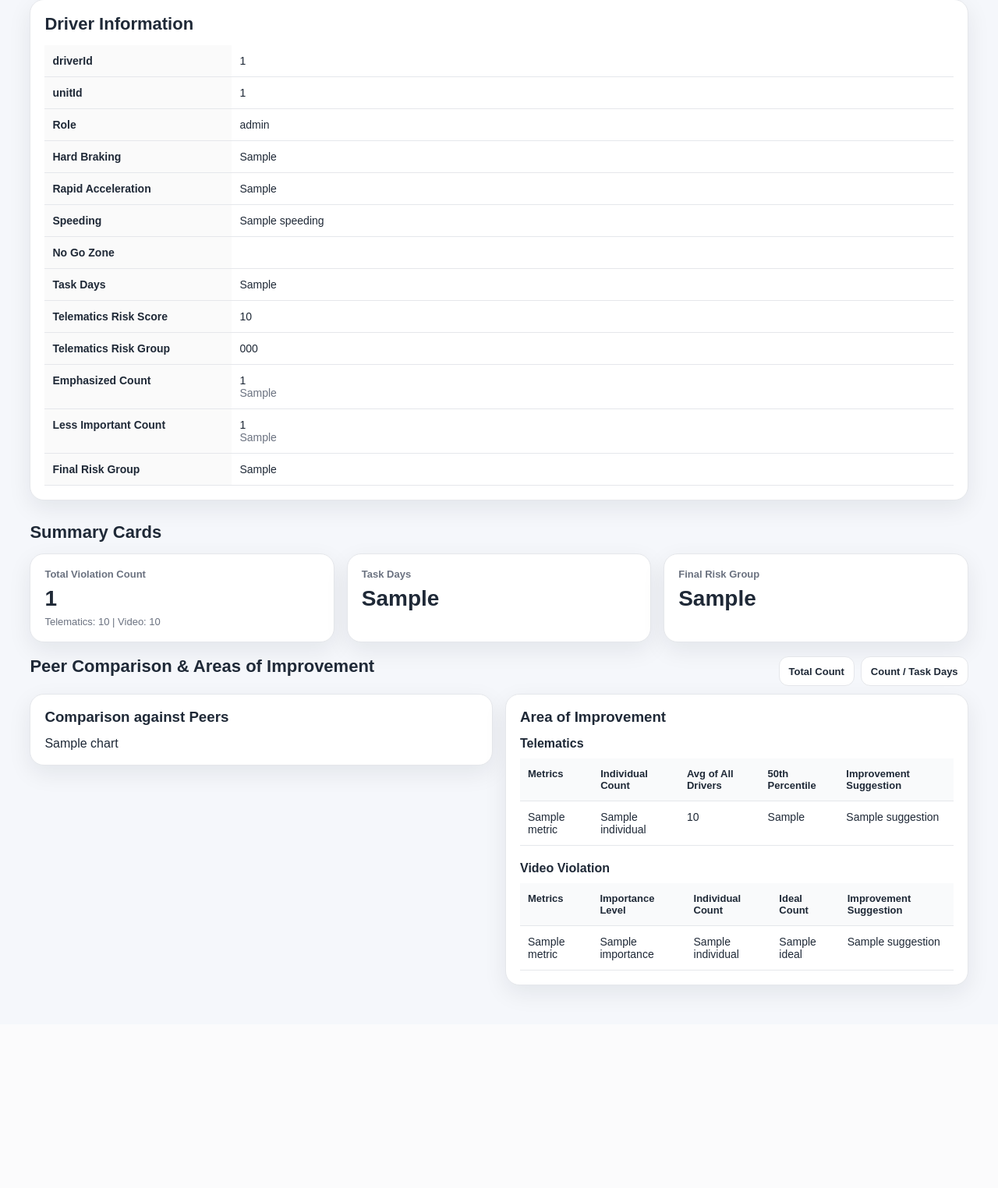
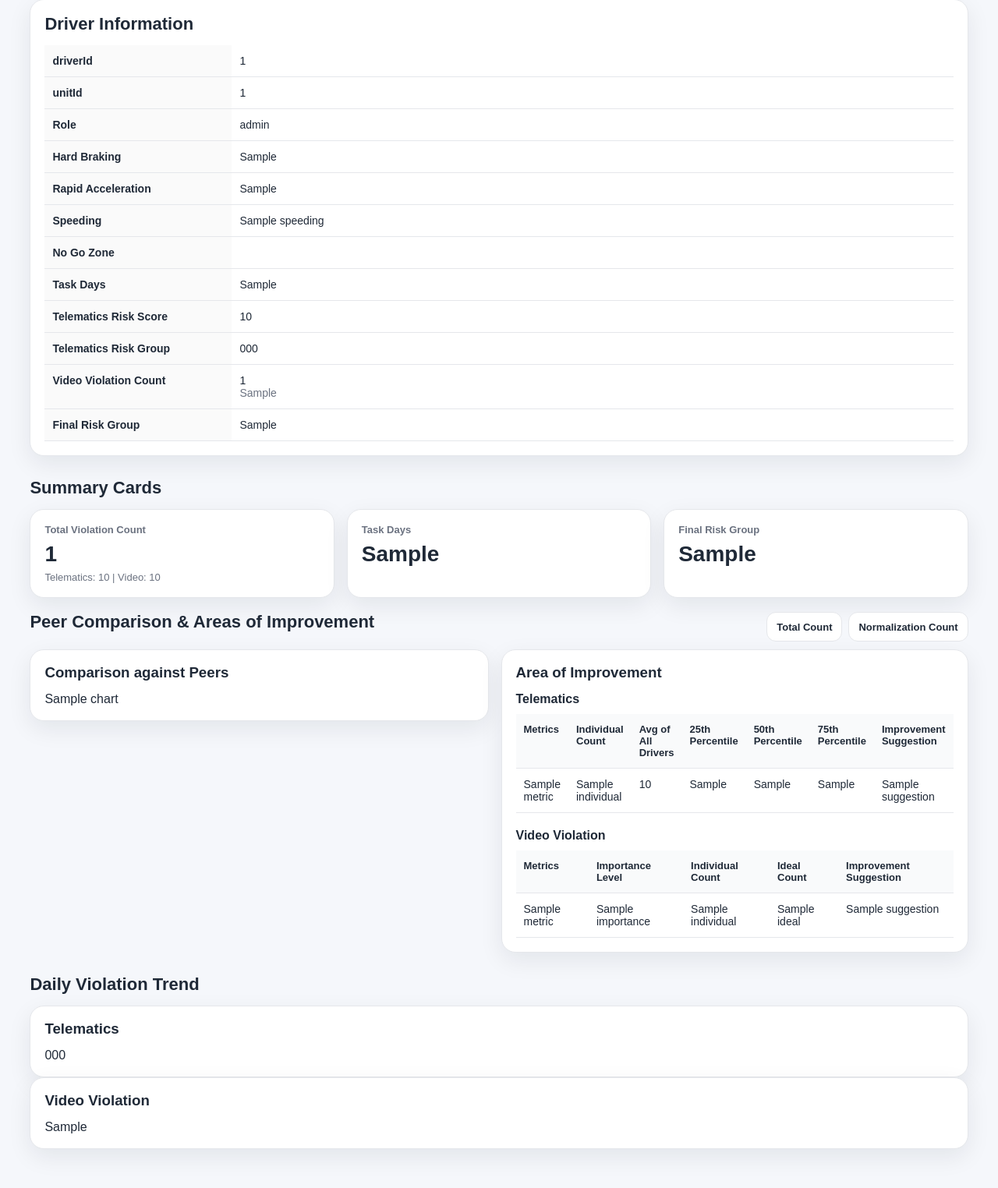
Before and after one commit to Carol-deng/driver-profiling-app, a Flask app: template templates/driver_report.html in a window 1280 px wide. Shown: the part 100-1624 px from the top of the page at 78% size. Before the commit the page ends 1380 px from the top, so only its background shows below. Run offline with Flask 3, Linux system fonts and the light colour scheme; the template is opened without the code that fills it: most values are stand-ins (such as "Sample title", 1, 10 or a date in 2020).

Commit message:
add some function

```diff
--- a/app.py
+++ b/app.py
@@ -11,7 +11,7 @@ from flask import Flask, abort, render_template, request
 
 app = Flask(__name__)
 
-OUTPUT_CSV_PATH = Path("phase3_proposal1_AdditionalRules_final_riskprofile_16 Mar 2026.csv")
+OUTPUT_CSV_PATH = Path("phase3_proposal1_AdditionalRules_final_riskprofile_14 Apr 2026.csv")
 DAILY_COUNT_CSV_PATH = Path("daily_track_count_cleaned.csv")
 APP_TITLE = "SAF Driver Profiling - Strides Digital"
 
@@ -21,9 +21,9 @@ RISK_RANK_MAP = {"High Risk": 0, "Medium Risk": 1, "Low Risk": 2}
 FINAL_RISK_COL = "final_model_grp"
 ORIGINAL_RISK_COL = "model_grp_bef12"
 WEEK_COL = "weekNo"
-YEAR_COL = "yearNo"
-MONTH_COL = "monthNo"
-QUARTER_COL = "quarterNo"
+# YEAR_COL = "yearNo"
+# MONTH_COL = "monthNo"
+# QUARTER_COL = "quarterNo"
 DRIVER_COL = "driverId"
 SCORE_COL = "model_risk_score"
 TASK_DAYS_COL = "task_days"
@@ -76,9 +76,9 @@ def load_output_data(csv_path: Path) -> pd.DataFrame:
 
     required_cols = [
         WEEK_COL,
-        YEAR_COL,
-        MONTH_COL,
-        QUARTER_COL,
+        # YEAR_COL,
+        # MONTH_COL,
+        # QUARTER_COL,
         DRIVER_COL,
         FINAL_RISK_COL,
         ORIGINAL_RISK_COL,
@@ -115,9 +115,9 @@ def load_output_data(csv_path: Path) -> pd.DataFrame:
         df[col] = pd.to_numeric(df[col], errors="coerce").fillna(0)
 
     df[WEEK_COL] = df[WEEK_COL].astype(str)
-    df[YEAR_COL] = df[YEAR_COL].astype(int)
-    df[MONTH_COL] = df[MONTH_COL].astype(int)
-    df[QUARTER_COL] = df[QUARTER_COL].astype(int)
+    # df[YEAR_COL] = df[YEAR_COL].astype(int)
+    # df[MONTH_COL] = df[MONTH_COL].astype(int)
+    # df[QUARTER_COL] = df[QUARTER_COL].astype(int)
     # df[FINAL_RISK_COL] = normalize_risk_group(df[FINAL_RISK_COL])
     # df[ORIGINAL_RISK_COL] = normalize_risk_group(df[ORIGINAL_RISK_COL])
     df[ORIGINAL_RISK_FLAG_COL] = normalize_bool(df[ORIGINAL_RISK_FLAG_COL])
@@ -173,13 +173,8 @@ def normalize_bool(series: pd.Series) -> pd.Series:
 #     }
 #     return s.replace(replace_map)
 
-def get_period_options(df: pd.DataFrame) -> Dict[str, List[Any]]:
-    return {
-        "years": sorted(df[YEAR_COL].dropna().astype(int).unique().tolist()),
-        "quarters": sorted(df[QUARTER_COL].dropna().astype(int).unique().tolist()),
-        "months": sorted(df[MONTH_COL].dropna().astype(int).unique().tolist()),
-        "weeks": sorted(df[WEEK_COL].dropna().astype(str).unique().tolist()),
-    }
+def get_week_options(df: pd.DataFrame) -> list[str]:
+    return sorted(df[WEEK_COL].dropna().astype(str).unique().tolist())
 
 
 def pct_str(n: int, total: int) -> str:
@@ -188,28 +183,8 @@ def pct_str(n: int, total: int) -> str:
     return f"{n / total:.1%}"
 
 
-def filter_by_period(
-    df: pd.DataFrame,
-    year_value: str,
-    quarter_value: str,
-    month_value: str,
-    week_value: str,
-) -> pd.DataFrame:
-    filtered = df.copy()
-
-    if year_value != "All":
-        filtered = filtered[filtered[YEAR_COL] == int(year_value)]
-
-    if quarter_value != "All":
-        filtered = filtered[filtered[QUARTER_COL] == int(quarter_value)]
-
-    if month_value != "All":
-        filtered = filtered[filtered[MONTH_COL] == int(month_value)]
-
-    if week_value != "All":
-        filtered = filtered[filtered[WEEK_COL] == str(week_value)]
-
-    return filtered
+def filter_week(df: pd.DataFrame, week_value: str) -> pd.DataFrame:
+    return df.loc[df[WEEK_COL].astype(str) == str(week_value)].copy()
 
 # def filter_year(df: pd.DataFrame, year_value: str) -> pd.DataFrame:
 #     return df.loc[df[YEAR_COL] == str(year_value)].copy()
@@ -469,9 +444,9 @@ def format_video_breakdown_html(row: pd.Series, cols: List[str]) -> str:
     return "<br>".join(parts) if parts else "-"
 
 
-def get_driver_row(df: pd.DataFrame, driver_id: str, period: str) -> pd.Series:
-    df_period = filter_by_period(df, period)
-    matched = df_period[df_period[DRIVER_COL].astype(str) == str(driver_id)]
+def get_driver_row(df: pd.DataFrame, driver_id: str, week: str) -> pd.Series:
+    df_week = filter_week(df, week)
+    matched = df_week[df_week[DRIVER_COL].astype(str) == str(driver_id)]
     if matched.empty:
         abort(404, f"No record found for driverId={driver_id} in week={week}")
     return matched.iloc[0]
@@ -537,9 +512,22 @@ def get_telematics_suggestion(value: float, mean_val: float, p50: float, mode: s
 
     if value < baseline:
         return "Acceptable. You are doing well and should keep this performance."
+
     if value <= mild_threshold:
         return "Slight adjustment recommended next month."
-    return "There is significant room for improvement."
+
+    reduction_needed = max(0, int(value - mean_val))
+
+    if mode == "unit":
+        return (
+            "There is significant room for improvement. "
+            f"You should decrease violation count per task by about {reduction_needed} for better performance."
+        )
+
+    return (
+        "There is significant room for improvement. "
+        f"You should decrease how many violation counts by about {reduction_needed} for better performance."
+    )
 
 
 def build_telematics_improvement_table(df_week: pd.DataFrame, driver_row: pd.Series, mode: str) -> List[Dict[str, Any]]:
@@ -583,26 +571,141 @@ def build_video_improvement_table(driver_row: pd.Series) -> List[Dict[str, Any]]
             )
     return rows
 
+# Individual Trend Line Chart
+def load_daily_count_data(csv_path: Path) -> pd.DataFrame:
+    if not csv_path.exists():
+        raise FileNotFoundError(
+            f"CSV file not found: {csv_path.resolve()}\n"
+            f"Please place the file in the same folder as app.py, or update DAILY_COUNT_CSV_PATH."
+        )
+
+    df = pd.read_csv(csv_path)
+
+    required_cols = [
+        DRIVER_COL,
+        "date",
+        WEEK_COL,
+        *VIOLATION_COLS,
+        *VIDEO_VIOLATIONS,
+    ]
+    missing = [col for col in required_cols if col not in df.columns]
+    if missing:
+        raise ValueError(f"Missing required columns in daily count CSV: {missing}")
+
+    df["date"] = pd.to_datetime(df["date"], errors="coerce")
+    df[WEEK_COL] = df[WEEK_COL].astype(str)
+
+    numeric_cols = [*VIOLATION_COLS, *VIDEO_VIOLATIONS]
+    for col in numeric_cols:
+        df[col] = pd.to_numeric(df[col], errors="coerce").fillna(0)
+
+    return df
+
+def build_driver_daily_trend_charts(
+    daily_df: pd.DataFrame,
+    driver_id: str,
+    week_value: str,
+) -> Tuple[str, str]:
+    driver_daily = daily_df[
+        (daily_df[DRIVER_COL].astype(str) == str(driver_id)) &
+        (daily_df[WEEK_COL] == str(week_value))
+    ].copy()
+
+    if driver_daily.empty:
+        empty_dates = pd.date_range("2026-01-01", periods=7, freq="D")
+
+        telematics_df = pd.DataFrame({"date": empty_dates})
+        for col in VIOLATION_COLS:
+            telematics_df[col] = 0
+
+        video_df = pd.DataFrame({"date": empty_dates})
+        for col in VIDEO_VIOLATIONS:
+            video_df[col] = 0
+    else:
+        week_start = driver_daily["date"].min().normalize()
+        full_dates = pd.date_range(week_start, periods=7, freq="D")
+
+        telematics_raw = (
+            driver_daily[["date", *VIOLATION_COLS]]
+            .groupby("date", as_index=False)
+            .sum()
+        )
+
+        video_raw = (
+            driver_daily[["date", *VIDEO_VIOLATIONS]]
+            .groupby("date", as_index=False)
+            .sum()
+        )
+
+        telematics_df = pd.DataFrame({"date": full_dates})
+        telematics_df = telematics_df.merge(telematics_raw, on="date", how="left").fillna(0)
+
+        video_df = pd.DataFrame({"date": full_dates})
+        video_df = video_df.merge(video_raw, on="date", how="left").fillna(0)
+
+    telematics_fig = go.Figure()
+    for col in VIOLATION_COLS:
+        telematics_fig.add_trace(
+            go.Scatter(
+                x=telematics_df["date"],
+                y=telematics_df[col],
+                mode="lines+markers",
+                name=VIOLATION_LABELS[col],
+            )
+        )
+    telematics_fig.update_layout(
+        title="Daily Telematics Violation Trend",
+        xaxis_title="Date",
+        yaxis_title="Violation Count",
+        margin=dict(l=10, r=10, t=40, b=20),
+        height=360,
+        xaxis=dict(
+        tickformat="%b %d\n%a"
+        )
+    )
+
+    video_fig = go.Figure()
+    for col in VIDEO_VIOLATIONS:
+        video_fig.add_trace(
+            go.Scatter(
+                x=video_df["date"],
+                y=video_df[col],
+                mode="lines+markers",
+                name=col,
+            )
+        )
+    video_fig.update_layout(
+        title="Daily Video Violation Trend",
+        xaxis_title="Date",
+        yaxis_title="Violation Count",
+        margin=dict(l=10, r=10, t=40, b=20),
+        height=420,
+        xaxis=dict(
+        tickformat="%b %d\n%a"
+        )
+    )
+
+    return (
+        telematics_fig.to_html(full_html=False, include_plotlyjs="cdn", config={"displayModeBar": False}),
+        video_fig.to_html(full_html=False, include_plotlyjs=False, config={"displayModeBar": False}),
+    )
 
 @app.route("/")
 def home():
     df = load_output_data(OUTPUT_CSV_PATH)
-    period_options = get_period_options(df)
-    if not period_options:
+    week_options = get_week_options(df)
+    if not week_options:
         return "No valid weekNo found in dataset."
 
-    selected_year = request.args.get("year", "All")
-    selected_quarter = request.args.get("quarter", "All")
-    selected_month = request.args.get("month", "All")
-    selected_week = request.args.get("week", "All")
+    # selected_year = request.args.get("year", "All")
+    # selected_quarter = request.args.get("quarter", "All")
+    # selected_month = request.args.get("month", "All")
+    selected_week = request.args.get("week", week_options[-1])
 
-    if (
-    selected_year == "All"
-    and selected_quarter == "All"
-    and selected_month == "All"
-    and selected_week == "All"
-    ):
-        selected_week = period_options["weeks"][-1] if period_options["weeks"] else "All"
+    if selected_week not in week_options:
+        selected_week = week_options[-1]
+
+    df_week = filter_week(df, selected_week)
     # selected_week = request.args.get("week", week_options[-1])
     # if selected_week not in week_options:
     #     selected_week = week_options[-1]
@@ -627,27 +730,27 @@ def home():
     if peer_mode not in {"total", "unit"}:
         peer_mode = "total"
 
-    df_period = filter_by_period(
-        df=df,
-        year_value=selected_year,
-        quarter_value=selected_quarter,
-        month_value=selected_month,
-        week_value=selected_week,
-    )
-    overview_metrics = calc_risk_metrics(df_period, FINAL_RISK_COL)
+    # df_period = filter_by_period(
+    #     df=df,
+    #     year_value=selected_year,
+    #     quarter_value=selected_quarter,
+    #     month_value=selected_month,
+    #     week_value=selected_week,
+    # )
+    overview_metrics = calc_risk_metrics(df_week, FINAL_RISK_COL)
 
     # tm_df_week = df_week[df_week[ORIGINAL_RISK_FLAG_COL] == True].copy()
     # tm_metrics = calc_risk_metrics(tm_df_week, ORIGINAL_RISK_COL)
 
-    prev_week = get_previous_week(period_options, selected_week)
+    prev_week = get_previous_week(week_options, selected_week)
     comparison_available = prev_week is not None
     comparison_items = []
     if comparison_available:
-        df_prev = filter_by_period(df, prev_week)
-        comparison_items = calc_week_comparison(df_period, df_prev)
+        df_prev = filter_week(df, prev_week)
+        comparison_items = calc_week_comparison(df_week, df_prev)
 
     filtered_risk_df = apply_risk_filters(
-        df_week=df_period,
+        df_week=df_week,
         final_risk_filter=final_risk_filter,
         original_risk_filter=original_risk_filter,
         video_filter=video_filter,
@@ -658,16 +761,16 @@ def home():
     return render_template(
         "index.html",
         app_title=APP_TITLE,
-        week_options=period_options,
+        week_options=week_options,
         selected_week=selected_week,
         # show_tm_flag=show_tm_flag,
         avg_mode=avg_mode,
         # tm_mode=tm_mode,
         overview_metrics=overview_metrics,
         # tm_metrics=tm_metrics,
-        pie_chart=make_pie_chart(df_period),
-        avg_violation_chart=make_avg_violation_chart(df_period, avg_mode),
-        importance_chart=make_importance_chart(df_period),
+        pie_chart=make_pie_chart(df_week),
+        avg_violation_chart=make_avg_violation_chart(df_week, avg_mode),
+        importance_chart=make_importance_chart(df_week),
         comparison_available=comparison_available,
         comparison_items=comparison_items,
         # score_histogram=make_score_histogram(tm_df_week),
@@ -685,37 +788,29 @@ def home():
 @app.route("/driver/<driver_id>")
 def driver_report(driver_id: str):
     df = load_output_data(OUTPUT_CSV_PATH)
-    period_options = get_period_options(df)
-    if not period_options:
+    daily_df = load_daily_count_data(DAILY_COUNT_CSV_PATH)
+    week_options = get_week_options(df)
+    if not week_options:
         return "No valid weekNo found in dataset."
 
-    selected_year = request.args.get("year", "All")
-    selected_quarter = request.args.get("quarter", "All")
-    selected_month = request.args.get("month", "All")
-    selected_week = request.args.get("week", "All")
+    selected_week = request.args.get("week", week_options[-1])
 
-    if (
-    selected_year == "All"
-    and selected_quarter == "All"
-    and selected_month == "All"
-    and selected_week == "All"
-    ):
-        selected_week = period_options["weeks"][-1] if period_options["weeks"] else "All"
+    if selected_week not in week_options:
+        selected_week = week_options[-1]
 
     peer_mode = request.args.get("peer_mode", "total")
     if peer_mode not in {"total", "unit"}:
         peer_mode = "total"
 
-    df_period = filter_by_period(
-        df=df,
-        year_value=selected_year,
-        quarter_value=selected_quarter,
-        month_value=selected_month,
-        week_value=selected_week
-    )
+    df_week = filter_week(df, selected_week)
 
     # df_week = filter_by_period(df, selected_week)
     driver_row = get_driver_row(df, driver_id, selected_week)
+    daily_telematics_chart, daily_video_chart = build_driver_daily_trend_charts(
+    daily_df=daily_df,
+    driver_id=driver_id,
+    week_value=selected_week,
+    )
 
     telematics_total = int(sum(driver_row.get(col, 0) for col in VIOLATION_COLS))
     video_total = int(driver_row.get(VIDEO_TOTAL_COL, 0))
@@ -758,6 +853,8 @@ def driver_report(driver_id: str):
         telematics_improvement_rows=telematics_improvement_rows,
         video_improvement_rows=video_improvement_rows,
         driver_id=driver_id,
+        daily_telematics_chart=daily_telematics_chart,
+        daily_video_chart=daily_video_chart,
     )
 
 
--- a/templates/driver_report.html
+++ b/templates/driver_report.html
@@ -211,20 +211,11 @@
                         <tr><td>Telematics Risk Score</td><td>{{ weekly_info.telematics_score }}</td></tr>
                         <tr><td>Telematics Risk Group</td><td>{{ weekly_info.telematics_group }}</td></tr>
                         <tr>
-                            <td>Emphasized Count</td>
+                            <td>Video Violation Count</td>
                             <td>
-                                {{ weekly_info.emphasized_count }}
-                                {% if weekly_info.emphasized_count > 0 %}
-                                    <br><span class="muted">{{ weekly_info.emphasized_breakdown|safe }}</span>
-                                {% endif %}
-                            </td>
-                        </tr>
-                        <tr>
-                            <td>Less Important Count</td>
-                            <td>
-                                {{ weekly_info.less_important_count }}
-                                {% if weekly_info.less_important_count > 0 %}
-                                    <br><span class="muted">{{ weekly_info.less_important_breakdown|safe }}</span>
+                                {{ weekly_info.video_violation_count }}
+                                {% if weekly_info.video_violation_count > 0 %}
+                                    <br><span class="muted">{{ weekly_info.video_breakdown|safe }}</span>
                                 {% endif %}
                             </td>
                         </tr>
@@ -255,7 +246,7 @@
             <h2 class="section-title" style="margin:0;">Peer Comparison & Areas of Improvement</h2>
             <div class="toggle-group">
                 <a class="{% if peer_mode == 'total' %}active{% endif %}" href="/driver/{{ driver_id }}?week={{ selected_week }}&peer_mode=total">Total Count</a>
-                <a class="{% if peer_mode == 'unit' %}active{% endif %}" href="/driver/{{ driver_id }}?week={{ selected_week }}&peer_mode=unit">Count / Task Days</a>
+                <a class="{% if peer_mode == 'unit' %}active{% endif %}" href="/driver/{{ driver_id }}?week={{ selected_week }}&peer_mode=unit">Normalization Count</a>
             </div>
         </div>
 
@@ -280,7 +271,9 @@
                                 <th>Metrics</th>
                                 <th>Individual {{ "Count / Task Days" if peer_mode == "unit" else "Count" }}</th>
                                 <th>Avg of All Drivers</th>
+                                <th>25th Percentile</th>
                                 <th>50th Percentile</th>
+                                <th>75th Percentile</th>
                                 <th>Improvement Suggestion</th>
                             </tr>
                         </thead>
@@ -290,7 +283,9 @@
                                 <td>{{ row.metric }}</td>
                                 <td>{{ row.individual }}</td>
                                 <td>{{ row.avg }}</td>
+                                <td>{{ row.p25 }}</td>
                                 <td>{{ row.p50 }}</td>
+                                <td>{{ row.p75 }}</td>
                                 <td>{{ row.suggestion }}</td>
                             </tr>
                             {% endfor %}
@@ -331,6 +326,18 @@
                 {% endif %}
             </div>
         </div>
+        <div>
+            <h2 class="section-title">Daily Violation Trend</h2>
+                <div class="card">
+                    <h3 style="margin-bottom:14px;">Telematics</h3>
+                    <div>{{ daily_telematics_chart|safe }}</div>
+                </div>
+
+                <div class="card">
+                    <h3 style="margin-bottom:14px;">Video Violation</h3>
+                    <div>{{ daily_video_chart|safe }}</div>
+                </div>
+        </div>
     </div>
 </body>
 </html>
```
Also changed, not shown: templates/index.html (+37 -18 lines).
